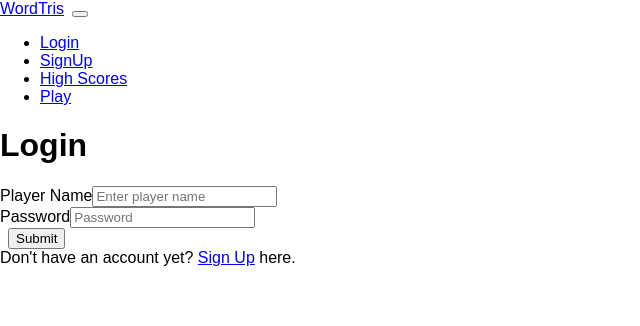
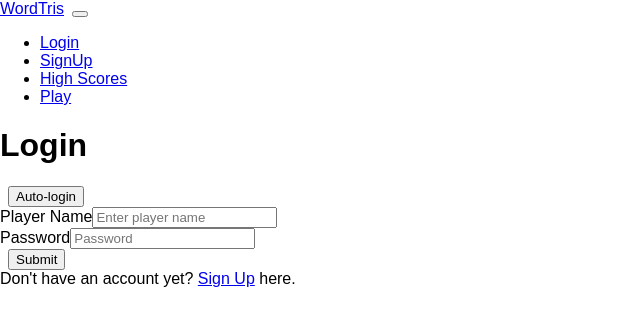
Before and after one commit to shingaki/wordtris, a React (Create React App) app in the folder client/: page / in a window 1280 px wide. Shown: the top 326 px of the page, without its empty margins (0-640 px from the left). Built offline with nearby package versions, Linux system fonts and the light colour scheme; no server answers; the HTML template or start-up script is replaced by a standard one.

Commit message:
add auto-login button for dev

```diff
--- a/client/src/App.js
+++ b/client/src/App.js
@@ -20,6 +20,16 @@ class App extends Component {
     this.checkLoggedInState();
   }
 
+  autoLogin = event => {
+    event.preventDefault();
+    axios.get("/auto-login").then(UserInfo => {
+      console.log("are they logged in");
+      console.log(UserInfo);
+      this.updateLoggedInState(UserInfo.data.loggedin);
+      window.location.reload();
+    }).catch(err => console.log(err))
+  }
+
   checkLoggedInState = () => {
     axios.get("/isloggedin").then(UserInfo => {
       console.log("are they logged in");
@@ -38,7 +48,7 @@ class App extends Component {
 
   LoginSection = (props) => {
     return (
-      <Login updateLoggedInState={this.updateLoggedInState} test="test" />
+      <Login updateLoggedInState={this.updateLoggedInState} autoLogin={this.autoLogin} />
     );
   }
 
--- a/client/src/components/Login/index.js
+++ b/client/src/components/Login/index.js
@@ -49,6 +49,7 @@ class Login extends Component {
             <div className="container">
 
                 <h1 className="text-center mt-5">Login</h1>
+                <button onClick={this.props.autoLogin}>Auto-login</button>
 
                 <div className="row justify-content-center">
                     <div className="col-lg-6 col-md-8">
```
Also changed, not shown: 1 other file (tests, documents, lock files or other folders).
